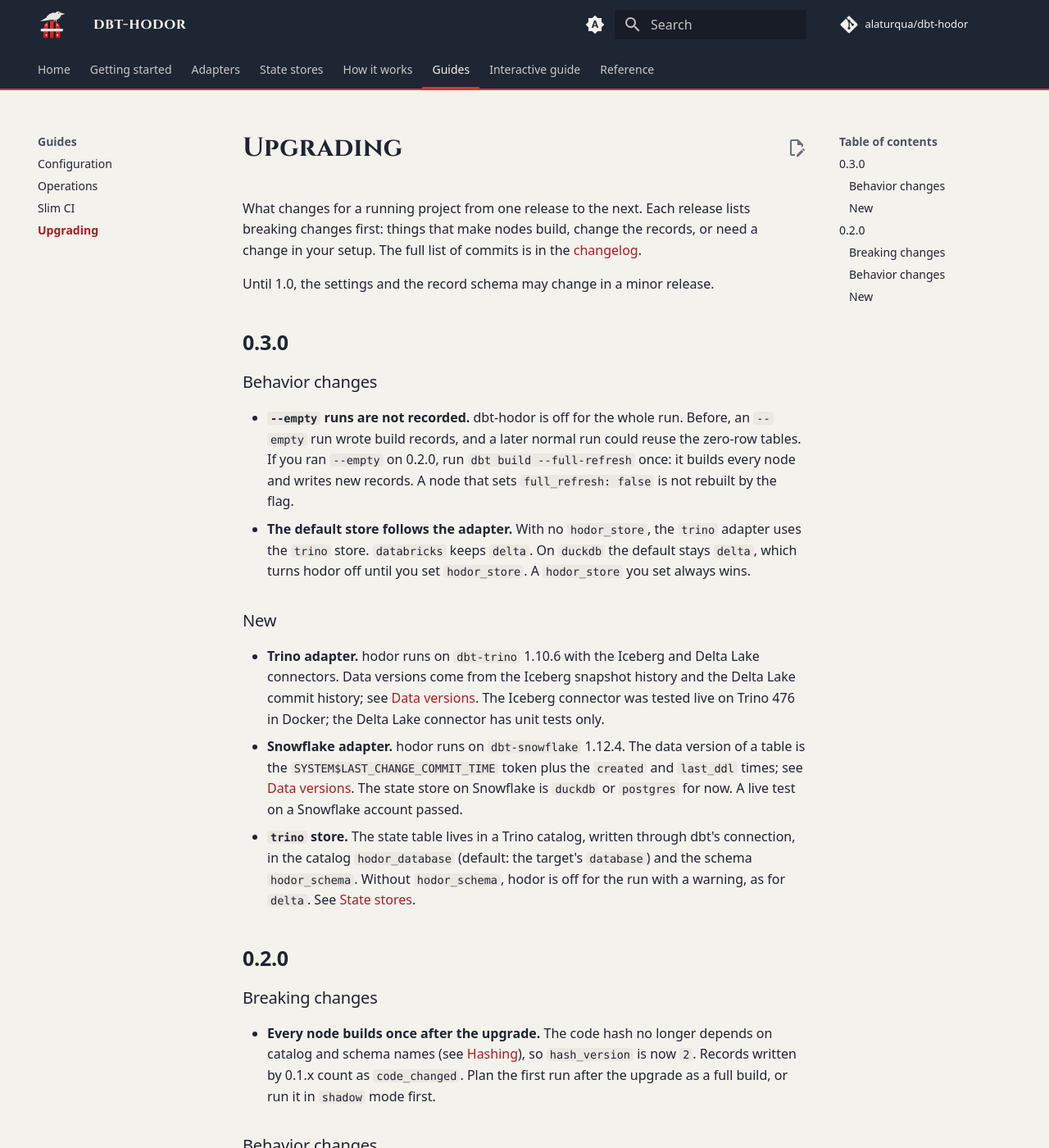
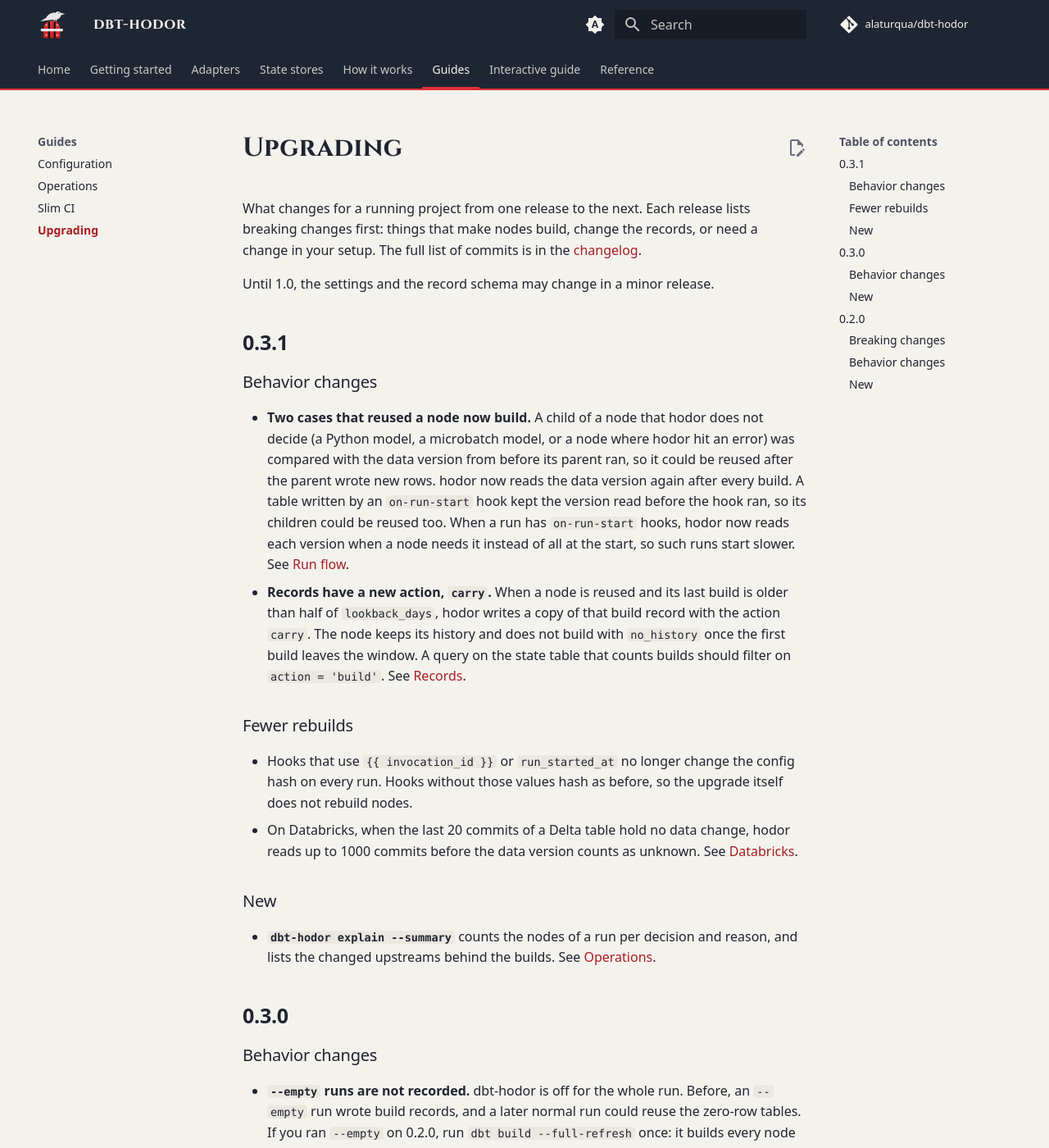
Before and after one commit to alaturqua/dbt-hodor, an MkDocs documentation site: the page built from docs/upgrading.md, in a window 1280 px wide and 1400 px high. Shown: the whole window at 82% size. Built offline with MkDocs 1.6.1 and Material for MkDocs 9.7.7, drawn with Linux system fonts in a browser that asks for light colours; comment, search, counter and statistics services are not loaded.

Commit message:
chore(release): 0.3.1 (#20)
## What this changes

Bumps the version to 0.3.1 and regenerates `CHANGELOG.md` with
git-cliff. It also adds a 0.3.1 section to `docs/upgrading.md`.

## Why

#19 fixed two cases where hodor reused a node that should have been
built. This releases those fixes.

The changelog shows #19 as a single line because it was squash-merged.
The upgrade notes give the detail:

- **Behavior changes:**
- Children of Python, microbatch and errored nodes now build when their
parent wrote new rows.
- Children of tables written by `on-run-start` hooks now build when a
hook wrote to the table.
- Runs with `on-run-start` hooks no longer read all data versions at the
start, so they start slower.
  - The state table gains a new `carry` action.
- **Fewer rebuilds:**
- The config hash ignores the run values `invocation_id` and
`run_started_at` in hooks.
  - The Delta history read goes back up to 1000 commits.
- **New:** `dbt-hodor explain --summary`.

The upgrade itself does not rebuild any nodes. Hooks that do not use
those run values keep the same hash.

The lockfile changes only the project's version line. `uv lock --check`
passes.

After merge, pushing the `v0.3.1` tag on the merge commit runs the
release workflow.

## How it was checked

- [x] `uv run pytest`: 396 passed, 5 skipped
- [x] `uv run ruff check` and `uv run ruff format --check`
- [x] `uv run --group docs mkdocs build --strict`
- [x] `uv build`: `dbt_hodor-0.3.1` wheel and sdist
- [x] The live Databricks tests passed on #19 before it was merged: the
lifecycle test with `use_materialization_v2` off and on, and the slim CI
test.

Co-authored-by: Isa Inalcik <alaturqua@users.noreply.github.com>

```diff
--- a/docs/upgrading.md
+++ b/docs/upgrading.md
@@ -3,6 +3,22 @@
 What changes for a running project from one release to the next. Each release lists breaking changes first: things that make nodes build, change the records, or need a change in your setup. The full list of commits is in the [changelog](https://github.com/alaturqua/dbt-hodor/blob/main/CHANGELOG.md).
 
 Until 1.0, the settings and the record schema may change in a minor release.
+
+## 0.3.1
+
+### Behavior changes
+
+- **Two cases that reused a node now build.** A child of a node that hodor does not decide (a Python model, a microbatch model, or a node where hodor hit an error) was compared with the data version from before its parent ran, so it could be reused after the parent wrote new rows. hodor now reads the data version again after every build. A table written by an `on-run-start` hook kept the version read before the hook ran, so its children could be reused too. When a run has `on-run-start` hooks, hodor now reads each version when a node needs it instead of all at the start, so such runs start slower. See [Run flow](how-it-works/run-flow.md).
+- **Records have a new action, `carry`.** When a node is reused and its last build is older than half of `lookback_days`, hodor writes a copy of that build record with the action `carry`. The node keeps its history and does not build with `no_history` once the first build leaves the window. A query on the state table that counts builds should filter on `action = 'build'`. See [Records](stores/records.md).
+
+### Fewer rebuilds
+
+- Hooks that use `{{ invocation_id }}` or `run_started_at` no longer change the config hash on every run. Hooks without those values hash as before, so the upgrade itself does not rebuild nodes.
+- On Databricks, when the last 20 commits of a Delta table hold no data change, hodor reads up to 1000 commits before the data version counts as unknown. See [Databricks](adapters/databricks.md).
+
+### New
+
+- **`dbt-hodor explain --summary`** counts the nodes of a run per decision and reason, and lists the changed upstreams behind the builds. See [Operations](operations.md).
 
 ## 0.3.0
 
--- a/pyproject.toml
+++ b/pyproject.toml
@@ -1,6 +1,6 @@
 [project]
 name = "dbt-hodor"
-version = "0.3.0"
+version = "0.3.1"
 description = "Reuse unchanged dbt nodes and rebuild only when code or upstream data changed. A free, self-hosted alternative to dbt State."
 readme = "README.md"
 license = "Apache-2.0"
```
Also changed, not shown: CHANGELOG.md (+11 -0 lines), 1 other file.
